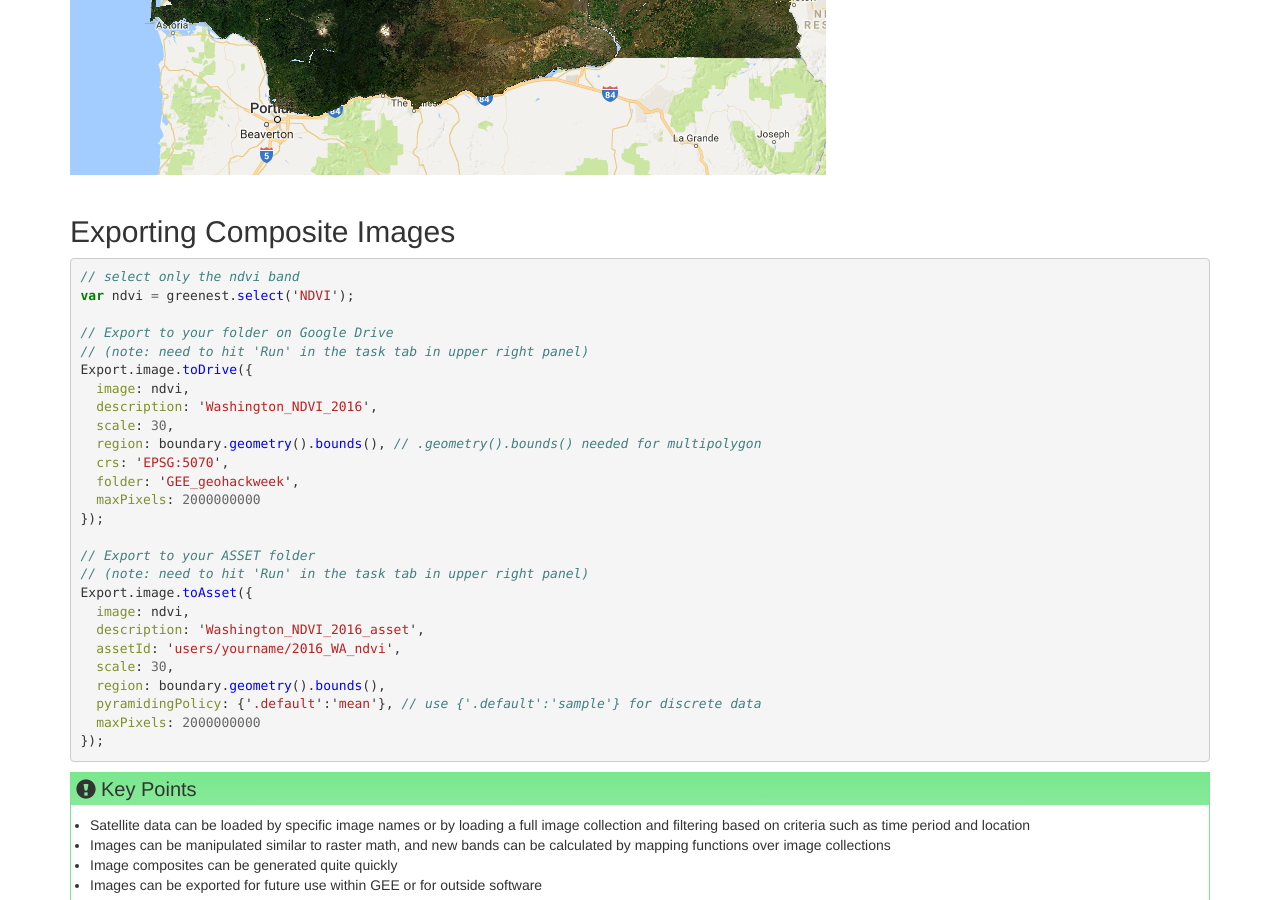
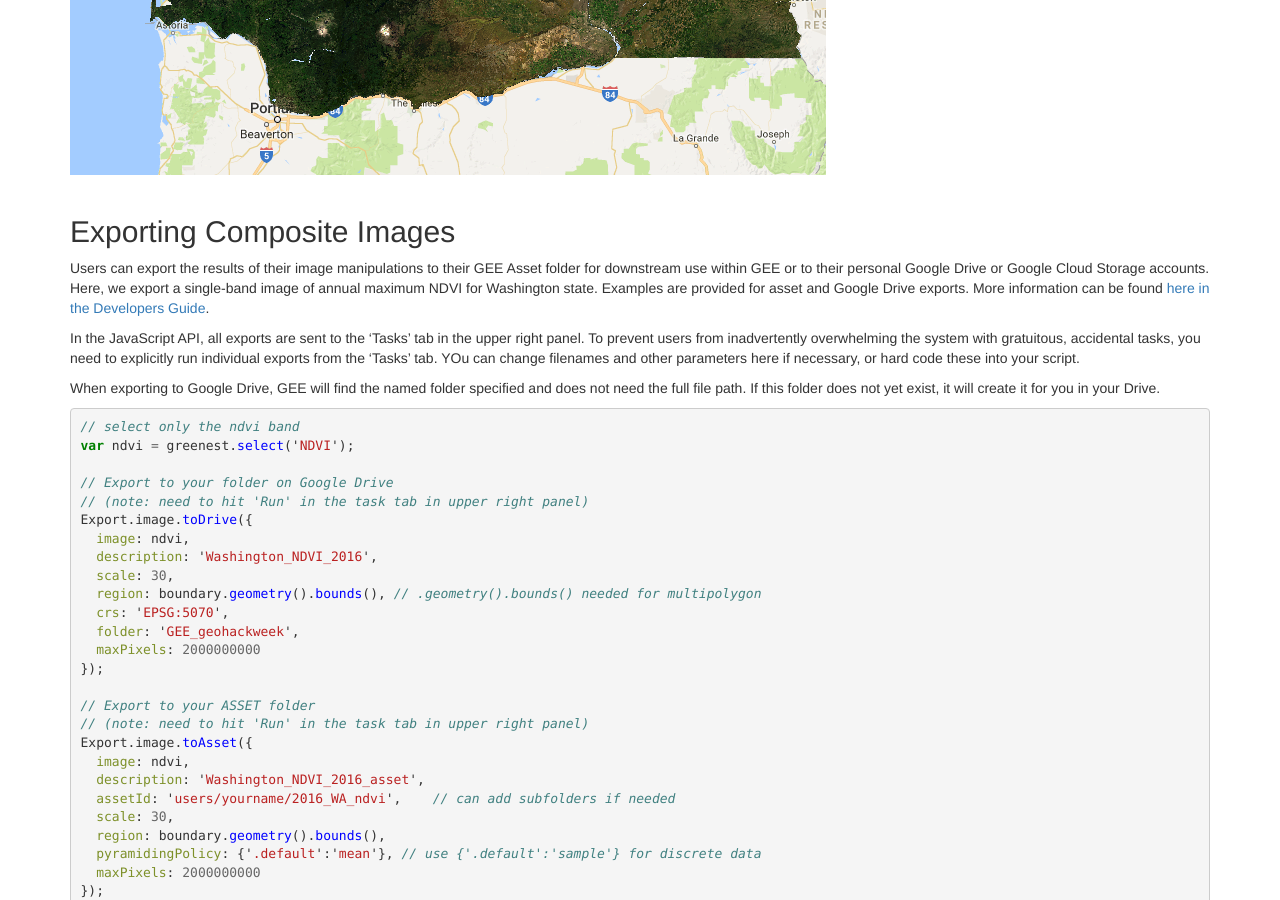
Before and after one commit to geohackweek/GoogleEarthEngine, a Jekyll site: the page built from _episodes/03-load-imagery.md, in a window 1280 px wide and 900 px high, scrolled down 6713 px. Built offline with Jekyll 4.4.1, drawn with Linux system fonts in a browser that asks for light colours.

Commit message:
fully drafted

```diff
--- a/_episodes/03-load-imagery.md
+++ b/_episodes/03-load-imagery.md
@@ -189,7 +189,11 @@ Map.addLayer(greenest, {bands: ['B4', 'B3', 'B2'], min: 0, max: 2000}, 'WA tcc',
 <br><br>
 
 ## Exporting Composite Images
+Users can export the results of their image manipulations to their GEE Asset folder for downstream use within GEE or to their personal Google Drive or Google Cloud Storage accounts. Here, we export a single-band image of annual maximum NDVI for Washington state. Examples are provided for asset and Google Drive exports. More information can be found [here in the Developers Guide](https://developers.google.com/earth-engine/exporting).
 
+In the JavaScript API, all exports are sent to the 'Tasks' tab in the upper right panel. To prevent users from inadvertently overwhelming the system with gratuitous, accidental tasks, you need to explicitly run individual exports from the 'Tasks' tab. YOu can change filenames and other parameters here if necessary, or hard code these into your script.
+
+When exporting to Google Drive, GEE will find the named folder specified and does not need the full file path. If this folder does not yet exist, it will create it for you in your Drive.
 
 {% highlight javascript %}
 // select only the ndvi band
@@ -212,7 +216,7 @@ Export.image.toDrive({
 Export.image.toAsset({
   image: ndvi,
   description: 'Washington_NDVI_2016_asset',
-  assetId: 'users/yourname/2016_WA_ndvi',
+  assetId: 'users/yourname/2016_WA_ndvi',    // can add subfolders if needed
   scale: 30,
   region: boundary.geometry().bounds(),
   pyramidingPolicy: {'.default':'mean'}, // use {'.default':'sample'} for discrete data
```
